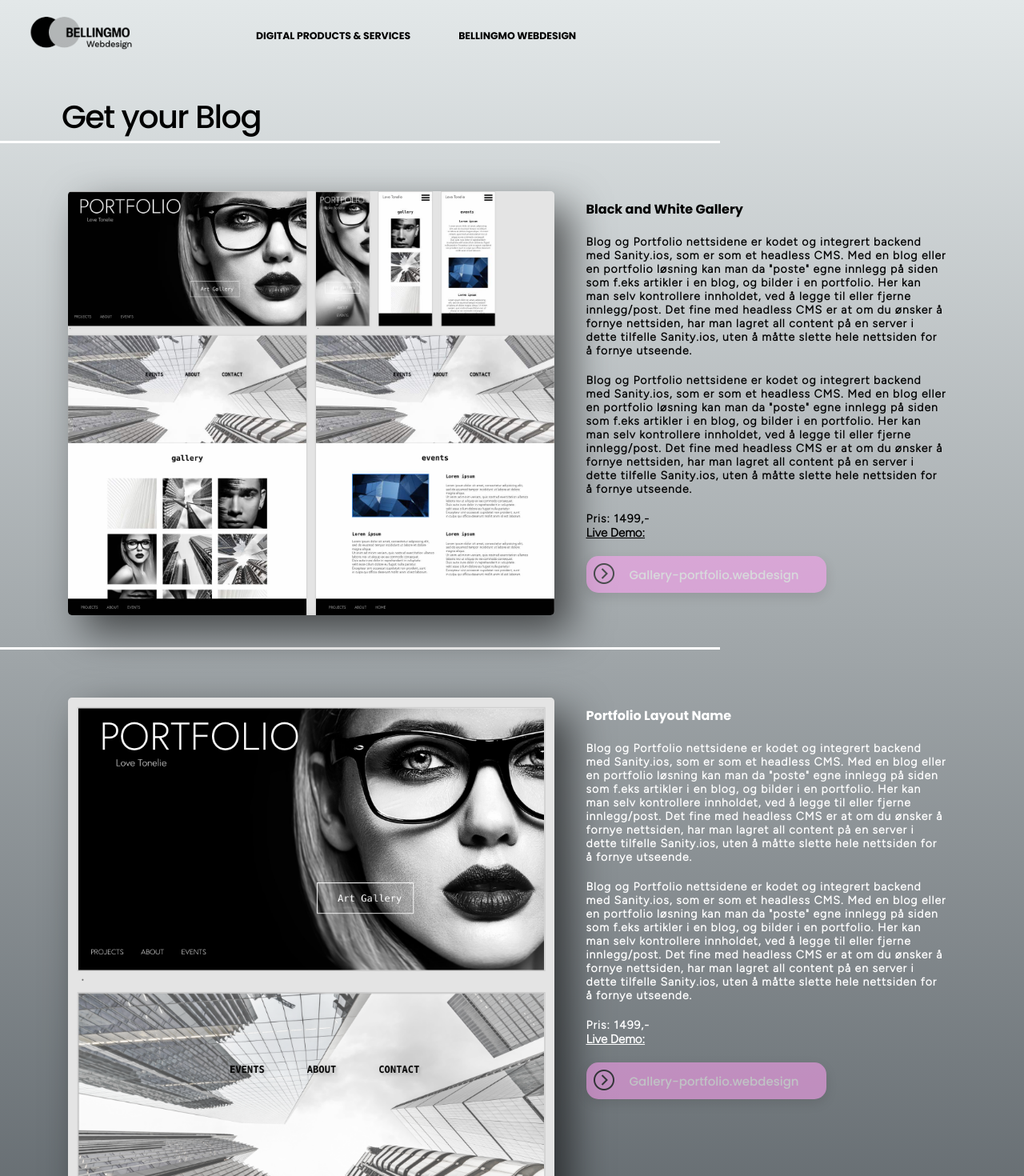
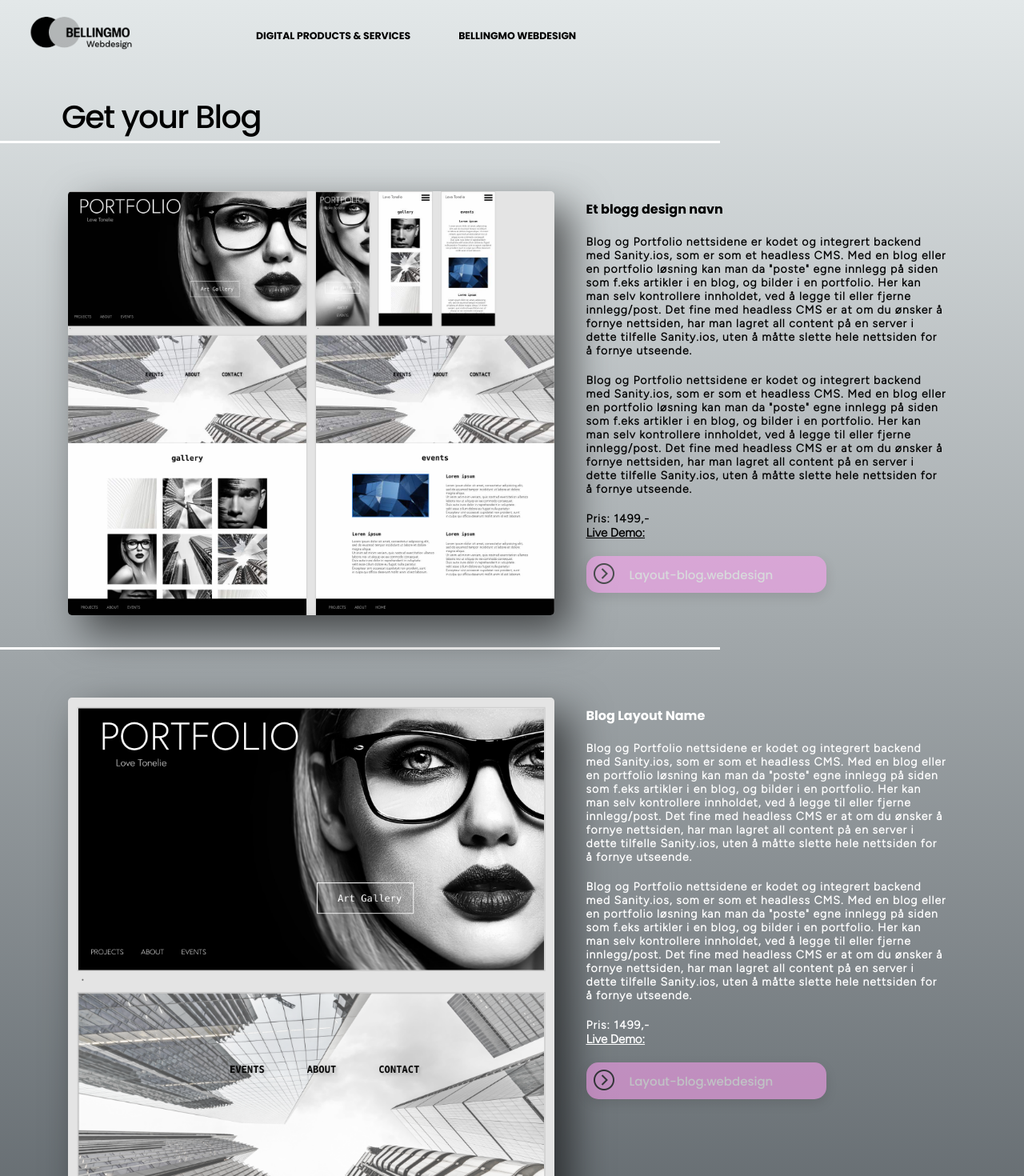
Before and after one commit to lonsoien/postbellingmowebdesign, a React (Create React App) app: page /blogs in a window 1280 px wide. Shown: the top 1470 px of the page at 80% size. Built offline with nearby package versions, Linux system fonts and the light colour scheme; a web font is replaced by a local one.

Commit message:
content headings

```diff
--- a/src/components/Blogs.jsx
+++ b/src/components/Blogs.jsx
@@ -14,7 +14,7 @@ export default function Portfolio() {
             <div className="layout-box">
                 <img className="portfolio-img" alt="black and white portfolio" src={blvck}></img>
                 <div className="portfolio-text">
-                <h4>Black and White Gallery</h4>
+                <h4>Et blogg design navn</h4>
                 <br/>
                 <p>
                 Blog og Portfolio nettsidene er kodet og integrert backend med Sanity.ios, som er som et headless CMS.
@@ -37,7 +37,7 @@ export default function Portfolio() {
                 <br/>
                 <div className="livelink">
                 <img src={next} alt="arrow" style={{width: "32px", margin: "6px"}}></img>
-                    <a href="/blogs">Gallery-portfolio.webdesign
+                    <a href="/blogs">Layout-blog.webdesign
                     </a>
                 </div>
              </div>
@@ -49,7 +49,7 @@ export default function Portfolio() {
             <div className="layout-box">
                 <img className="portfolio-img" alt="blog example version 1" src={black}></img>
                 <div className="portfolio-text-white">
-                <h4>Portfolio Layout Name</h4>
+                <h4>Blog Layout Name</h4>
                 <br/>
                 <p>
                 Blog og Portfolio nettsidene er kodet og integrert backend med Sanity.ios, som er som et headless CMS.
@@ -72,7 +72,7 @@ export default function Portfolio() {
                 <br/>
                 <div className="livelink">
                 <img src={next} alt="arrow" style={{width: "32px", margin: "6px"}}></img>
-                    <a href="/blogs">Gallery-portfolio.webdesign
+                    <a href="/blogs">Layout-blog.webdesign
                     </a>
                 </div>
              </div>
--- a/src/components/Business.jsx
+++ b/src/components/Business.jsx
@@ -14,7 +14,7 @@ export default function Portfolio() {
             <div className="layout-box">
                 <img className="portfolio-img" alt="black and white portfolio" src={blvck}></img>
                 <div className="portfolio-text">
-                <h4>Black and White Gallery</h4>
+                <h4>Business layout name</h4>
                 <br/>
                 <p>
                 Blog og Portfolio nettsidene er kodet og integrert backend med Sanity.ios, som er som et headless CMS.
@@ -37,7 +37,7 @@ export default function Portfolio() {
                 <br/>
                 <div className="livelink">
                 <img src={next} alt="arrow" style={{width: "32px", margin: "6px"}}></img>
-                    <a href="/business">Gallery-portfolio.webdesign
+                    <a href="/business">Layout-business.webdesign
                     </a>
                 </div>
              </div>
@@ -49,7 +49,7 @@ export default function Portfolio() {
             <div className="layout-box">
                 <img className="portfolio-img" alt="blog example version 1" src={black}></img>
                 <div className="portfolio-text-white">
-                <h4>Portfolio Layout Name</h4>
+                <h4>Business layout name</h4>
                 <br/>
                 <p>
                 Blog og Portfolio nettsidene er kodet og integrert backend med Sanity.ios, som er som et headless CMS.
@@ -72,7 +72,7 @@ export default function Portfolio() {
                 <br/>
                 <div className="livelink">
                 <img src={next} alt="arrow" style={{width: "32px", margin: "6px"}}></img>
-                    <a href="/business">Gallery-portfolio.webdesign
+                    <a href="/business">Layout-business.webdesign
                     </a>
                 </div>
              </div>
```
